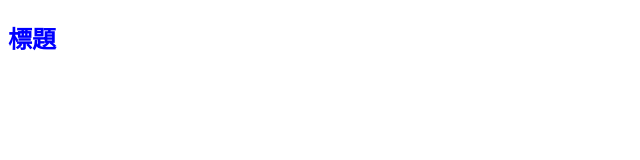
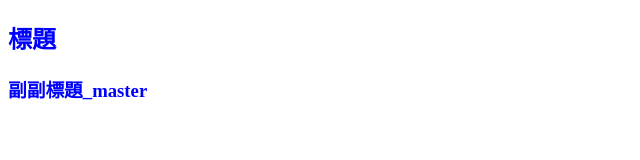
Before and after one commit to DesignerPH927/GitToGithub_1023, a plain HTML site: page index.html in a window 1280 px wide. Shown: the whole page, without its empty margins (0-640 px from the left). Drawn offline with Linux system fonts and the light colour scheme.

Commit message:
add h3_master

```diff
--- a/index.html
+++ b/index.html
@@ -9,5 +9,6 @@
 </head>
 <body>
     <h2>標題</h2>
+    <h3>副副標題_master</h3>
 </body>
 </html>
```
